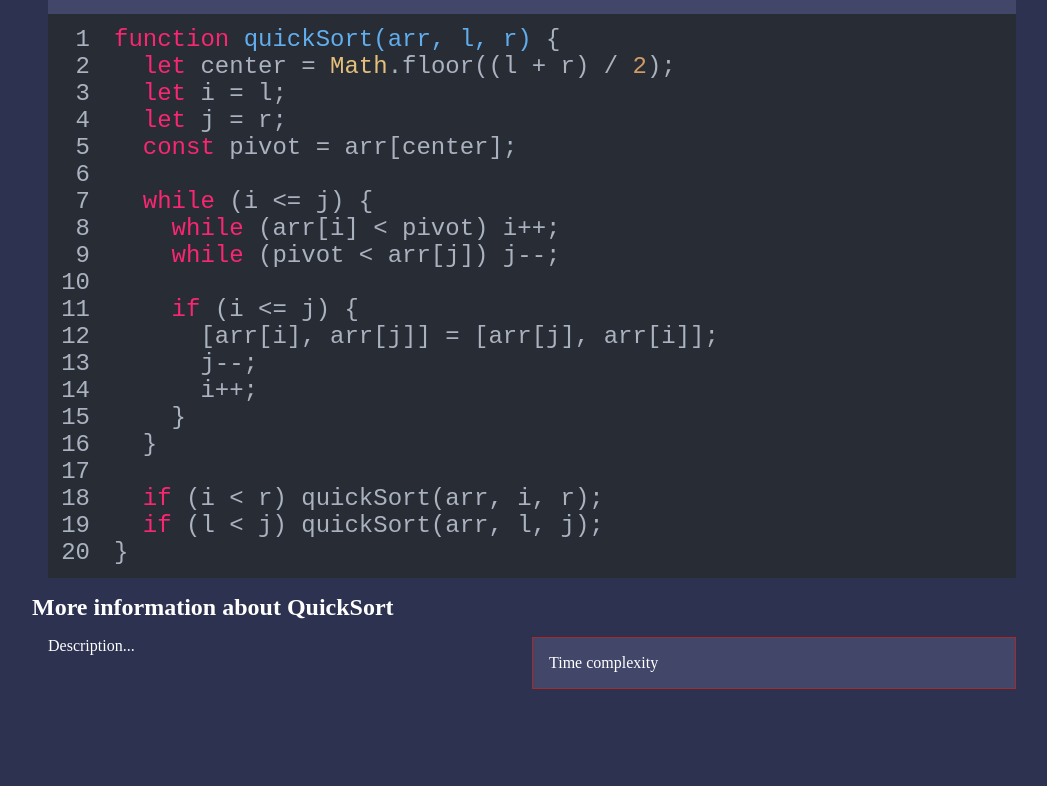
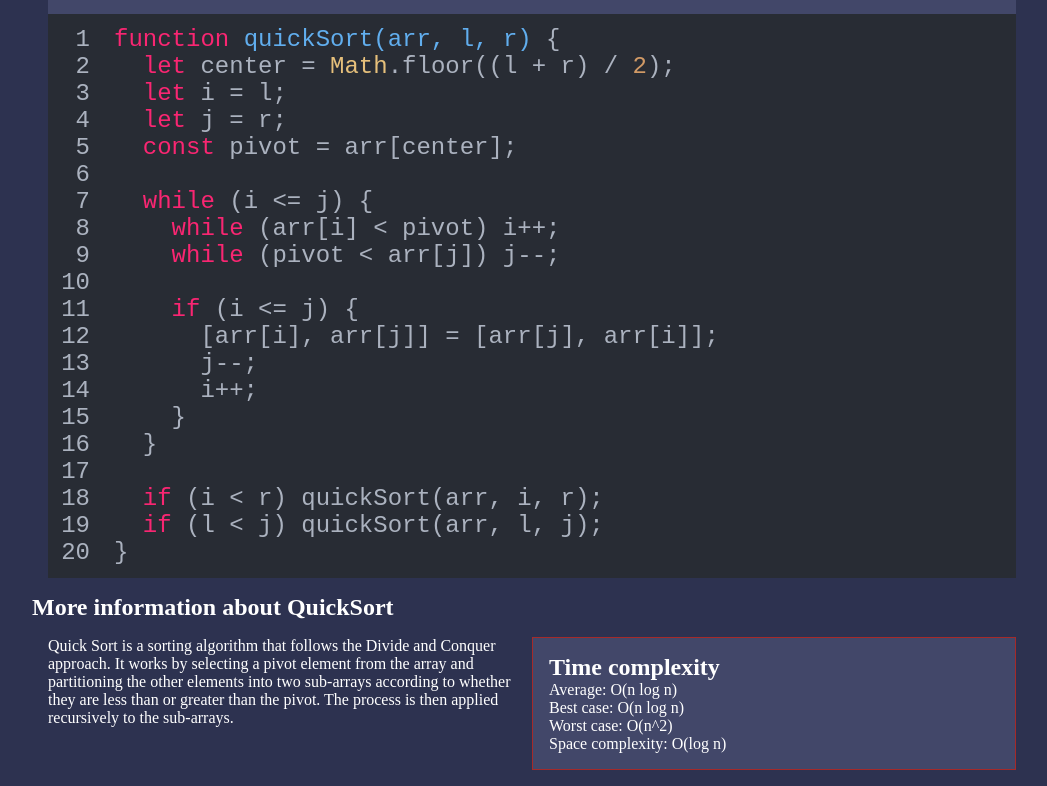
Before and after one commit to Eckry/Sorted-Symphony, a React (Vite) app: page / in a window 1280 px wide. Shown: the part 1046-1832 px from the top of the page, without its empty margins (108-1155 px from the left). Before the commit the page ends 1751 px from the top, so only its background shows below. Built offline with nearby package versions, Linux system fonts and the light colour scheme.

Commit message:
add render for information

```diff
--- a/src/components/Description.tsx
+++ b/src/components/Description.tsx
@@ -1,9 +1,18 @@
-import "./styles/Description.css"
+import "./styles/Description.css";
 import { useSelected } from "../hooks/useSelected";
+import { information } from "../information";
 
 export const Description = () => {
   const { selected } = useSelected();
 
+  const description = information[selected].description;
+
+  const timeComplexity = {
+    Average: information[selected].time.avg,
+    "Best case": information[selected].time.best,
+    "Worst case": information[selected].time.worst,
+    "Space complexity": information[selected].time.space,
+  };
   return (
     <section>
       <header>
@@ -11,9 +20,18 @@ export const Description = () => {
       </header>
       <div className="description-container">
         <div>
-          <p>Description...</p>
+          <p>{description}</p>
         </div>
-        <aside className="extra-information">Time complexity</aside>
+        <aside className="extra-information">
+          <h2>Time complexity</h2>
+          {Object.entries(timeComplexity).map(([title, complexity]) => {
+            return (
+              <p key={title}>
+                {title}: {complexity}
+              </p>
+            );
+          })}
+        </aside>
       </div>
     </section>
   );
```
